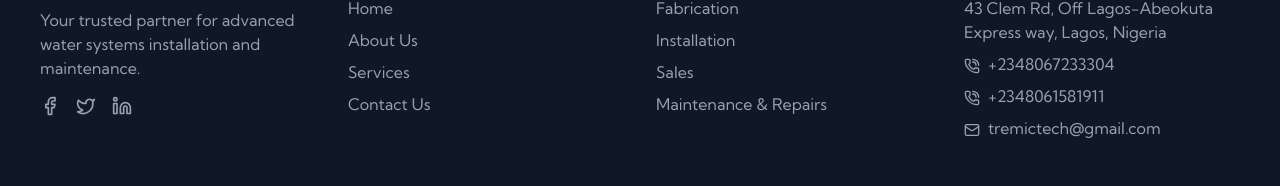
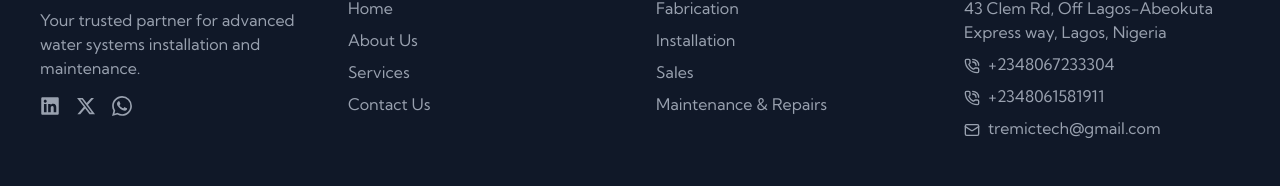
Before and after one commit to AJBrownson/tremic, a Next.js app: page / in a window 1280 px wide. Shown: the part 3068-3254 px from the top of the page. Built offline with nearby package versions, Linux system fonts and the light colour scheme.

Commit message:
feat: Add new changes

```diff
--- a/components/Footer.tsx
+++ b/components/Footer.tsx
@@ -1,10 +1,21 @@
 import Image from "next/image";
 import Link from "next/link";
-import { PhoneCall, Mail, Facebook, Twitter, Linkedin, } from "lucide-react"
+import { PhoneCall, Mail } from "lucide-react";
+import { FaXTwitter, FaLinkedin } from "react-icons/fa6";
+import { SiWhatsapp } from "react-icons/si";
+
+const phone = "+2348032460335";
+const message =
+  "Hello Tre-Mic Technology! I would like to inquire about your services.";
+const isMobile = /iPhone|Android/i.test(navigator.userAgent);
+const link = isMobile
+  ? `whatsapp://send?phone=${phone}&text=${encodeURIComponent(message)}`
+  : `https://wa.me/${phone}?text=${encodeURIComponent(message)}`;
+
 
 const Footer = () => {
   return (
-   <>
+    <>
       <footer className="bg-gray-900 text-white py-12 px-4 md:px-10">
         <div className="max-w-7xl mx-auto grid grid-cols-1 md:grid-cols-4 gap-8">
           <div>
@@ -18,26 +29,46 @@ const Footer = () => {
                   className="object-contain rounded-full"
                 />
               </div>
-              <span className="text-white font-bold text-xl font-kumbh">Tre-Mic Technology Ltd</span>
+              <span className="text-white font-bold text-xl font-kumbh">
+                Tre-Mic Technology Ltd
+              </span>
             </div>
             <p className="text-gray-400 font-kumbh mb-4">
-              Your trusted partner for advanced water systems installation and maintenance.
+              Your trusted partner for advanced water systems installation and
+              maintenance.
             </p>
             <div className="flex items-center gap-4">
-              <Link href="#" aria-label="Facebook">
-                <Facebook className="h-5 w-5 text-gray-400 hover:text-white" />
-              </Link>
-              <Link href="#" aria-label="Twitter">
-                <Twitter className="h-5 w-5 text-gray-400 hover:text-white" />
-              </Link>
-              <Link href="#" aria-label="LinkedIn">
-                <Linkedin className="h-5 w-5 text-gray-400 hover:text-white" />
-              </Link>
+              <a
+                href="https://www.linkedin.com/company/107023572/"
+                target="_blank"
+                rel="noopener noreferrer"
+                aria-label="Linkedin"
+              >
+                <FaLinkedin className="h-5 w-5 text-gray-400 hover:text-white" />
+              </a>
+              <a
+                href="https://x.com/TremicL12249"
+                target="_blank"
+                rel="noopener noreferrer"
+                aria-label="Facebook"
+              >
+                <FaXTwitter className="h-5 w-5 text-gray-400 hover:text-white" />
+              </a>
+              <a
+                href={link}
+                target="_blank"
+                rel="noopener noreferrer"
+                aria-label="WhatsApp"
+              >
+                <SiWhatsapp className="h-5 w-5 text-gray-400 hover:text-white" />
+              </a>
             </div>
           </div>
 
           <div>
-            <h3 className="text-lg font-bold mb-4 font-montserrat">Quick Links</h3>
+            <h3 className="text-lg font-bold mb-4 font-montserrat">
+              Quick Links
+            </h3>
             <ul className="space-y-2 font-kumbh">
               <li>
                 <Link href="/" className="text-gray-400 hover:text-white">
@@ -45,17 +76,26 @@ const Footer = () => {
                 </Link>
               </li>
               <li>
-                <Link href="/about-us" className="text-gray-400 hover:text-white">
+                <Link
+                  href="/about-us"
+                  className="text-gray-400 hover:text-white"
+                >
                   About Us
                 </Link>
               </li>
               <li>
-                <Link href="/services" className="text-gray-400 hover:text-white">
+                <Link
+                  href="/services"
+                  className="text-gray-400 hover:text-white"
+                >
                   Services
                 </Link>
               </li>
               <li>
-                <Link href="/contact-us" className="text-gray-400 hover:text-white">
+                <Link
+                  href="/contact-us"
+                  className="text-gray-400 hover:text-white"
+                >
                   Contact Us
                 </Link>
               </li>
@@ -63,7 +103,9 @@ const Footer = () => {
           </div>
 
           <div>
-            <h3 className="text-lg font-bold mb-4 font-montserrat">Our Services</h3>
+            <h3 className="text-lg font-bold mb-4 font-montserrat">
+              Our Services
+            </h3>
             <ul className="space-y-2 font-kumbh">
               <li>
                 <div className="text-gray-400 hover:text-white">
@@ -76,9 +118,7 @@ const Footer = () => {
                 </div>
               </li>
               <li>
-                <div className="text-gray-400 hover:text-white">
-                  Sales
-                </div>
+                <div className="text-gray-400 hover:text-white">Sales</div>
               </li>
               <li>
                 <div className="text-gray-400 hover:text-white">
@@ -89,9 +129,13 @@ const Footer = () => {
           </div>
 
           <div>
-            <h3 className="text-lg font-bold mb-4 font-montserrat">Contact Us</h3>
+            <h3 className="text-lg font-bold mb-4 font-montserrat">
+              Contact Us
+            </h3>
             <address className="not-italic text-gray-400 font-kumbh">
-              <p className="mb-2">43 Clem Rd, Off Lagos-Abeokuta Express way, Lagos, Nigeria</p>
+              <p className="mb-2">
+                43 Clem Rd, Off Lagos-Abeokuta Express way, Lagos, Nigeria
+              </p>
               <p className="mb-2">
                 <PhoneCall className="h-4 w-4 inline mr-2" />
                 +2348067233304
@@ -109,10 +153,13 @@ const Footer = () => {
         </div>
 
         <div className="font-kumbh max-w-7xl mx-auto mt-12 pt-6 border-t border-gray-800 text-center text-gray-500">
-          <p>© {new Date().getFullYear()} Tre-Mic Technology Ltd. All rights reserved.</p>
+          <p>
+            © {new Date().getFullYear()} Tre-Mic Technology Ltd. All rights
+            reserved.
+          </p>
         </div>
       </footer>
-   </>
+    </>
   );
 };
 
```
